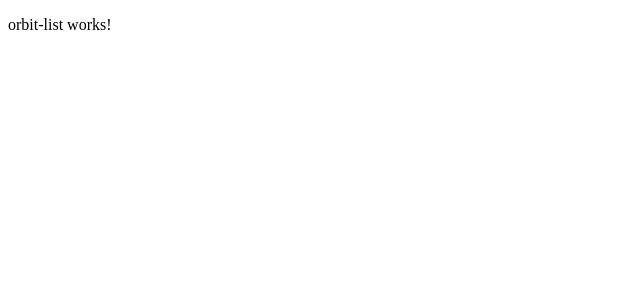
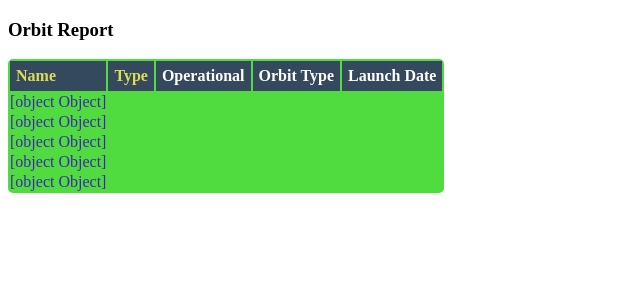
Before and after one commit to tiahk23/orbit-report, an Angular app: page / in a window 1280 px wide. Shown: the top 300 px of the page, without its empty margins (0-640 px from the left). Built offline with nearby package versions, Linux system fonts and the light colour scheme.

Commit message:
working to display table of satellites

```diff
--- a/src/app/app.component.css
+++ b/src/app/app.component.css
@@ -0,0 +1,13 @@
+.search-form {
+    margin-bottom: 40px;
+}
+
+button {
+    margin-left: 10px;
+    color: #fff;
+    background-color: #009b25;
+    border-radius: 4px;
+    padding: 2px 5px;
+    font-size: 18px;
+    cursor: pointer;
+}
--- a/src/app/orbit-list/orbit-list.component.css
+++ b/src/app/orbit-list/orbit-list.component.css
@@ -0,0 +1,28 @@
+.sortable {
+    cursor: pointer;
+    color: #dd5;
+}
+
+.warning {
+    background-color: #c50c0c;
+}
+
+table {
+  color: rgb(68, 37, 179);
+  border-radius: 5px;
+  overflow: hidden;
+  margin: 12px 0;
+  min-width: 300px;
+  background: #50db3e;
+}
+
+.header-row {
+    background: #34495E;
+    color: #fff
+}
+
+th, td {
+    text-align: left;
+    margin: 5px 10px;
+    padding: 6px;
+}
--- a/src/app/orbit-list/orbit-list.component.html
+++ b/src/app/orbit-list/orbit-list.component.html
@@ -1 +1,11 @@
-<p>orbit-list works!</p>
+<h3>Orbit Report</h3>
+<table>
+   <tr class="header-row">
+      <th class="sortable">Name</th>
+      <th class="sortable">Type</th>
+      <th>Operational</th>
+      <th>Orbit Type</th>
+      <th>Launch Date</th>
+   </tr>
+   <tr *ngFor = "let satellite of satellites">{{satellite}}</tr>
+</table>
```
